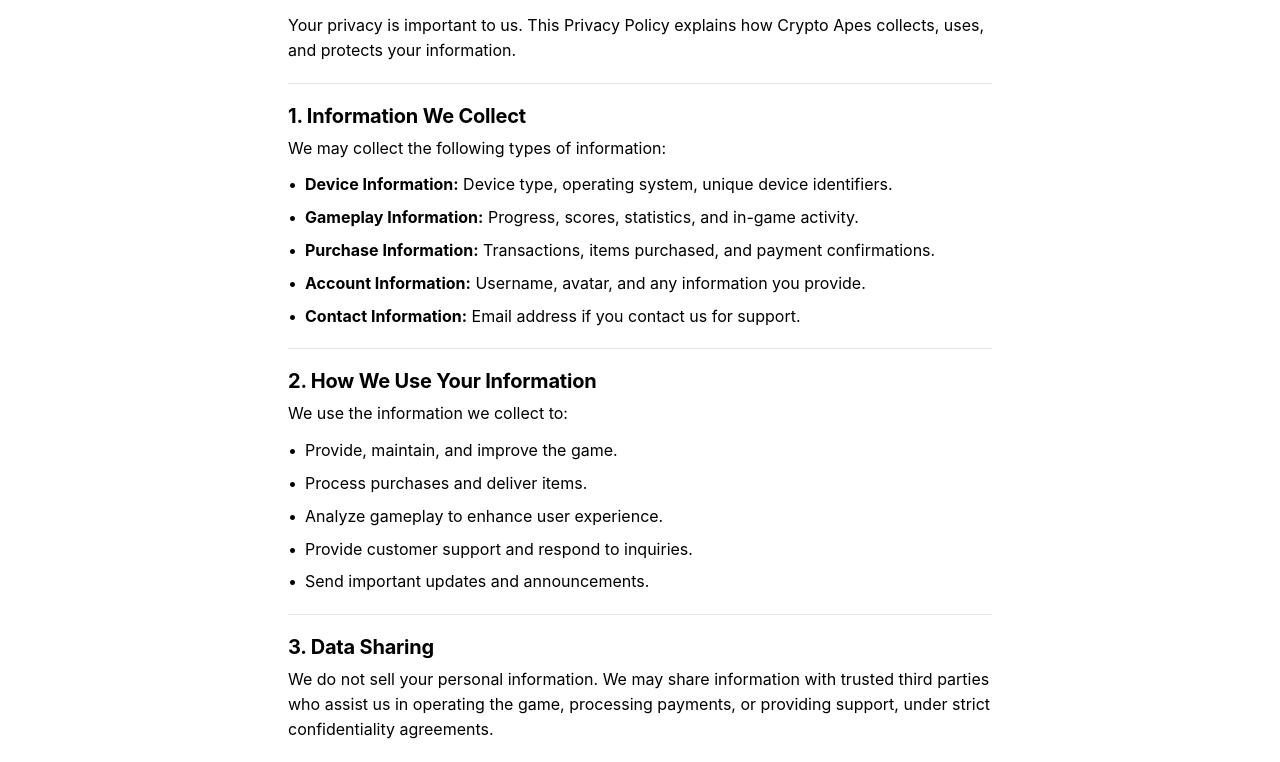
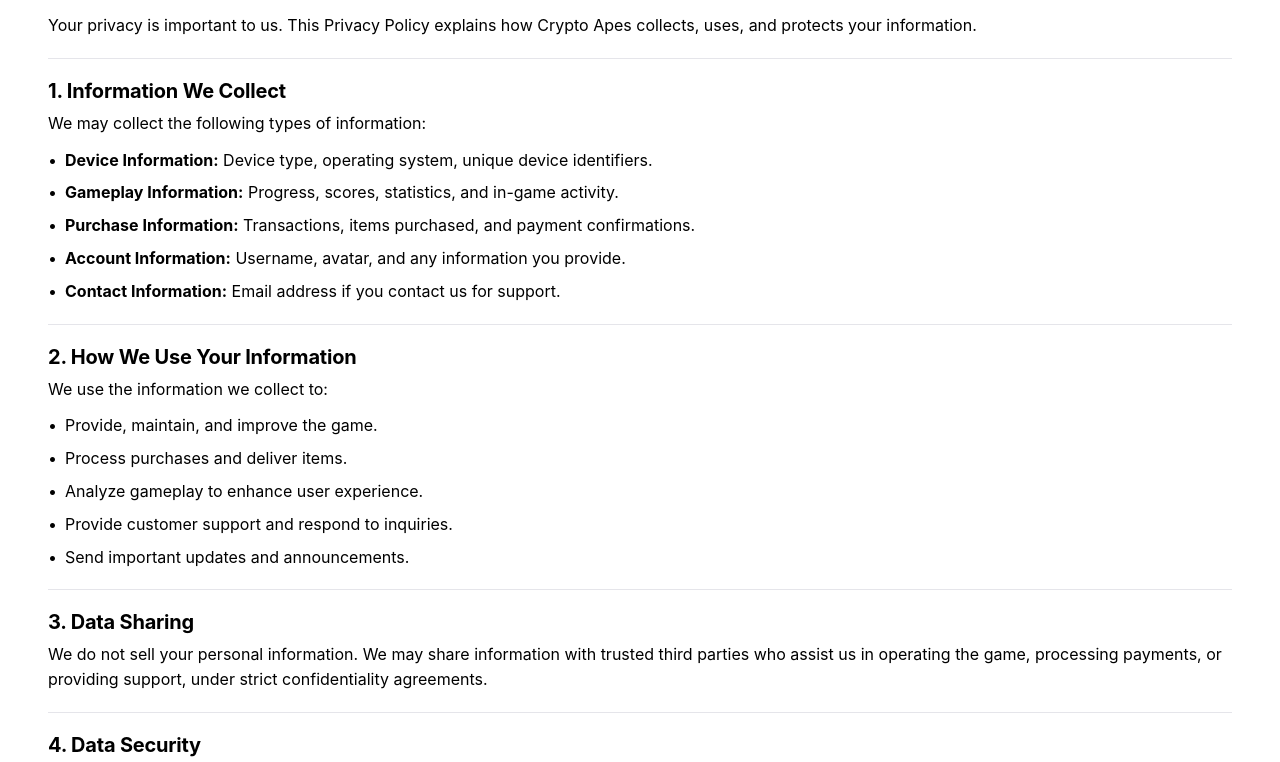
Before and after one commit to tk936lg/crypto-apes-privacy-policy, a plain HTML site: page index.html in a window 1280 px wide. Shown: the part 113-875 px from the top of the page. Drawn offline with Linux system fonts and the light colour scheme.

Commit message:
Update index.html

```diff
--- a/index.html
+++ b/index.html
@@ -2,7 +2,7 @@
 <html lang="en">
 <head>
 <meta charset="UTF-8">
-<meta name="viewport" content="width=device-width, initial-scale=1.0">
+<meta name="viewport" content="width=360, initial-scale=1.0">
 <title>Privacy Policy – Crypto Apes</title>
 <style>
   *, *::before, *::after { box-sizing: border-box; margin: 0; padding: 0; }
@@ -13,7 +13,6 @@
     color: #000;
     min-height: 100vh;
     padding: 24px 20px 48px;
-    max-width: 800px;
     margin: 0 auto;
   }
 
```
